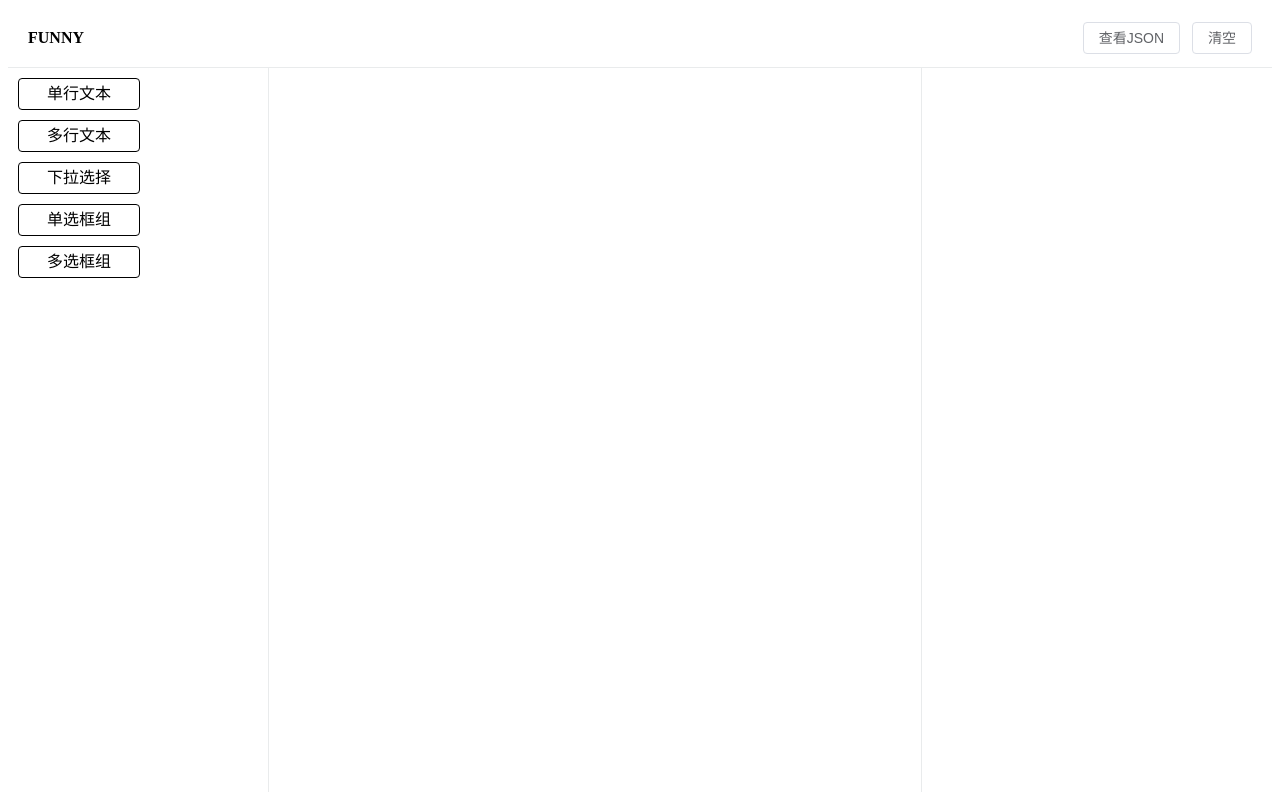
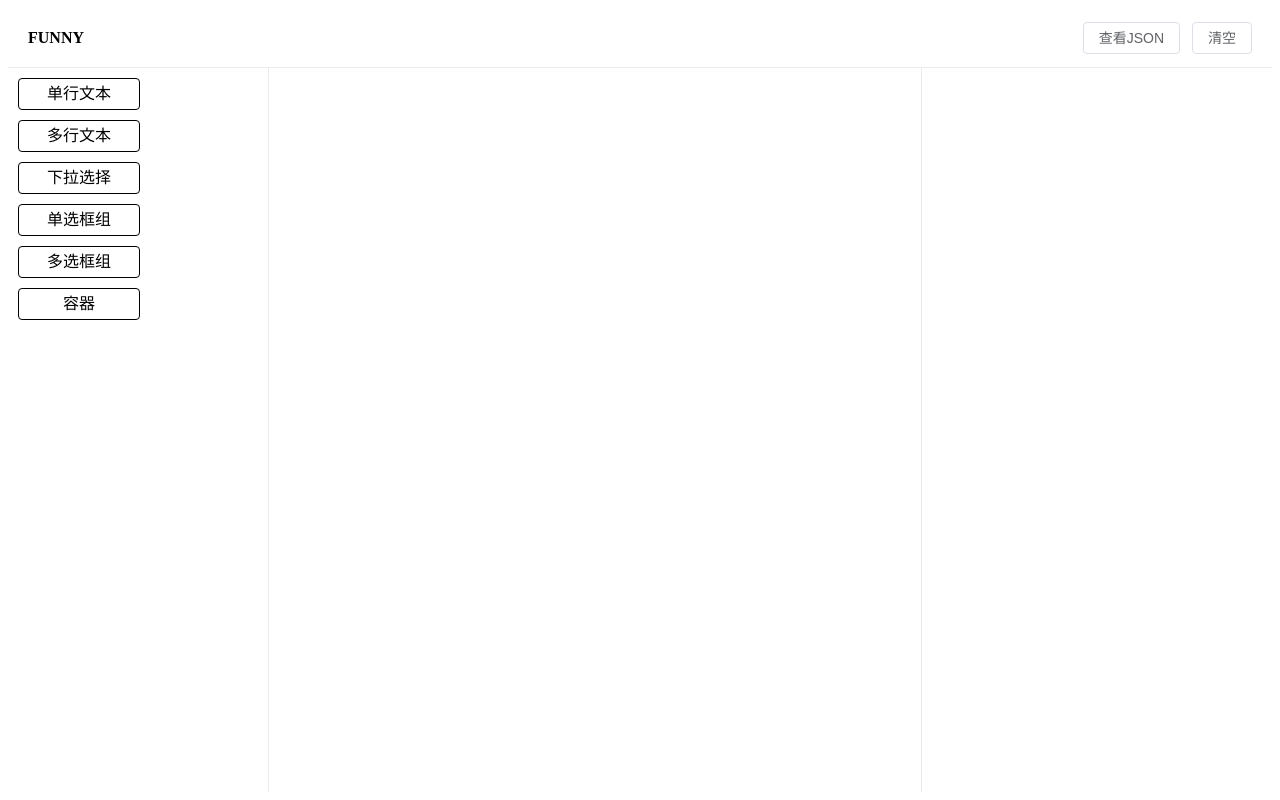
Before and after one commit to Quinn1026/funny-lowcode, a Vue app: page / in a window 1280 px wide. Built offline with nearby package versions, Linux system fonts and the light colour scheme.

Commit message:
feat: 增加容器组件

```diff
--- a/src/components/config.js
+++ b/src/components/config.js
@@ -111,4 +111,13 @@ export const componentConfigs = [
     style: {},
     disabled: false
   },
+  {
+    id: 20,
+    type: 'container',
+    label: '容器',
+    layout: 'rowFormItem',
+    span: 24,
+    style: {},
+    children: []
+  },
 ]
--- a/src/view/DraggableItem.vue
+++ b/src/view/DraggableItem.vue
@@ -43,6 +43,7 @@
           {{ item.label }}
         </el-checkbox>
       </el-checkbox-group>
+      <div v-else>{{ item.label }}</div>
     </el-form-item>
   </el-col>
 </template>
--- a/src/view/MainEditor.vue
+++ b/src/view/MainEditor.vue
@@ -22,11 +22,12 @@
         <Draggable
           class="center-draggable"
           :list="list"
-          :group="{ name: 'componentsGroup', pull: false, put: true }"
+          group="componentsGroup"
           animation="300"
           item-key="id">
           <template #item="{ element, index }">
-            <DraggableItem :config="element" @update-value="(val) => handleUpdateValue(val, element, index)" />
+            <RowItem v-if="element.type === 'container'" :children="element.children" @update-value="(val) => handleUpdateValue(val, element, index)" />
+            <DraggableItem v-else :config="element" @update-value="(val) => handleUpdateValue(val, element, index)" />
           </template>
         </Draggable>
         <!-- <div v-if="!list.length" class="component-empty">请拖入组件...</div> -->
@@ -42,6 +43,7 @@
 <script setup>
 import Draggable from 'vuedraggable'
 import DraggableItem from './DraggableItem'
+import RowItem from './RowItem.vue'
 import { ref, reactive } from 'vue'
 import { componentConfigs } from '@/components/config'
 import {
@@ -54,16 +56,24 @@ const list = ref([])
 const onStart = (e) => {}
 const onEnd = (e) => {}
 
-const handleUpdateValue = (val, ele, idx) => {
-  list.value[idx].value = val
+const handleUpdateValue = (val, el, idx) => {
+  if (el.type === 'container') {
+    list.value[idx].children = val
+  } else {
+    list.value[idx].value = val
+  }
 }
 
 const cloneComponent = (clone) => {
   const temp = deepClone(clone)
   const { type } = temp
   temp.id = `add${++idGlobal}`
-  temp.code = `code${++idGlobal}`
-  temp.value = type === 'checkbox' ? [] : null
+  if (type === 'container') {
+    !Array.isArray(temp.children) && (temp.children = [])
+  } else {
+    temp.code = `code${++idGlobal}`
+    temp.value = type === 'checkbox' ? [] : null
+  }
   return temp
 }
 
@@ -75,7 +85,7 @@ const viewJson = () => {
 defineExpose({ viewJson })
 </script>
 
-<style>
+<style scoped>
 .container {
   display: flex;
 }
--- /dev/null
+++ b/src/view/RowItem.vue
@@ -0,0 +1,42 @@
+<template>
+  <el-row>
+    <Draggable
+      class="children-draggable"
+      :list="list"
+      group="componentsGroup"
+      animation="300"
+      item-key="id">
+      <template #item="{ element, index }">
+        <DraggableItem :config="element" @update-value="(val) => handleUpdateValue(val, element, index)" />
+      </template>
+    </Draggable>
+  </el-row>
+</template>
+
+<script setup>
+import { ref, watch } from 'vue'
+import Draggable from 'vuedraggable'
+import DraggableItem from './DraggableItem.vue'
+
+const props = defineProps(['children'])
+const emit = defineEmits(['updateValue'])
+
+const list = ref(props.children)
+
+watch(list, (val) => {
+  emit('updateValue', val)
+})
+
+const handleUpdateValue = (val, el, idx) => {
+  list.value[idx].value = val
+}
+
+</script>
+
+<style scoped>
+.children-draggable {
+  width: 100%;
+  min-height: 100px;
+  border: 1px solid black;
+}
+</style>
```
